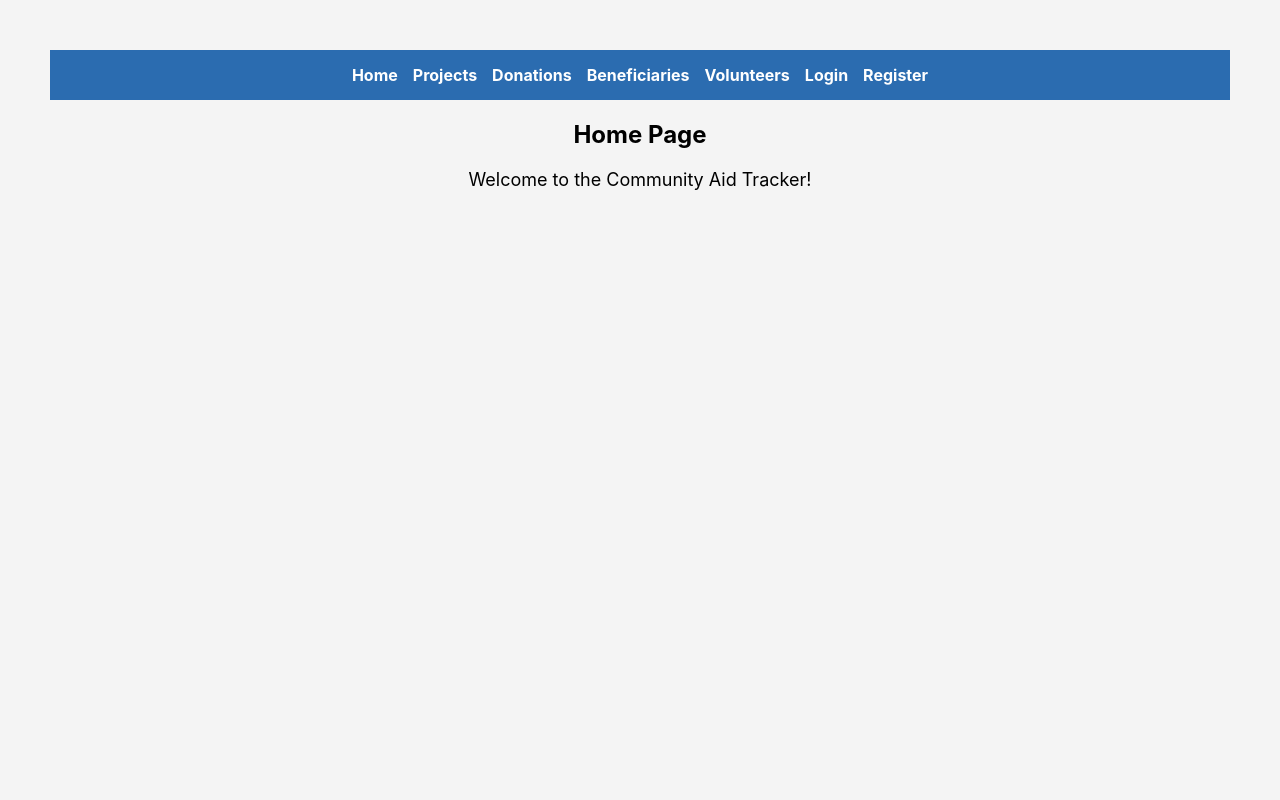
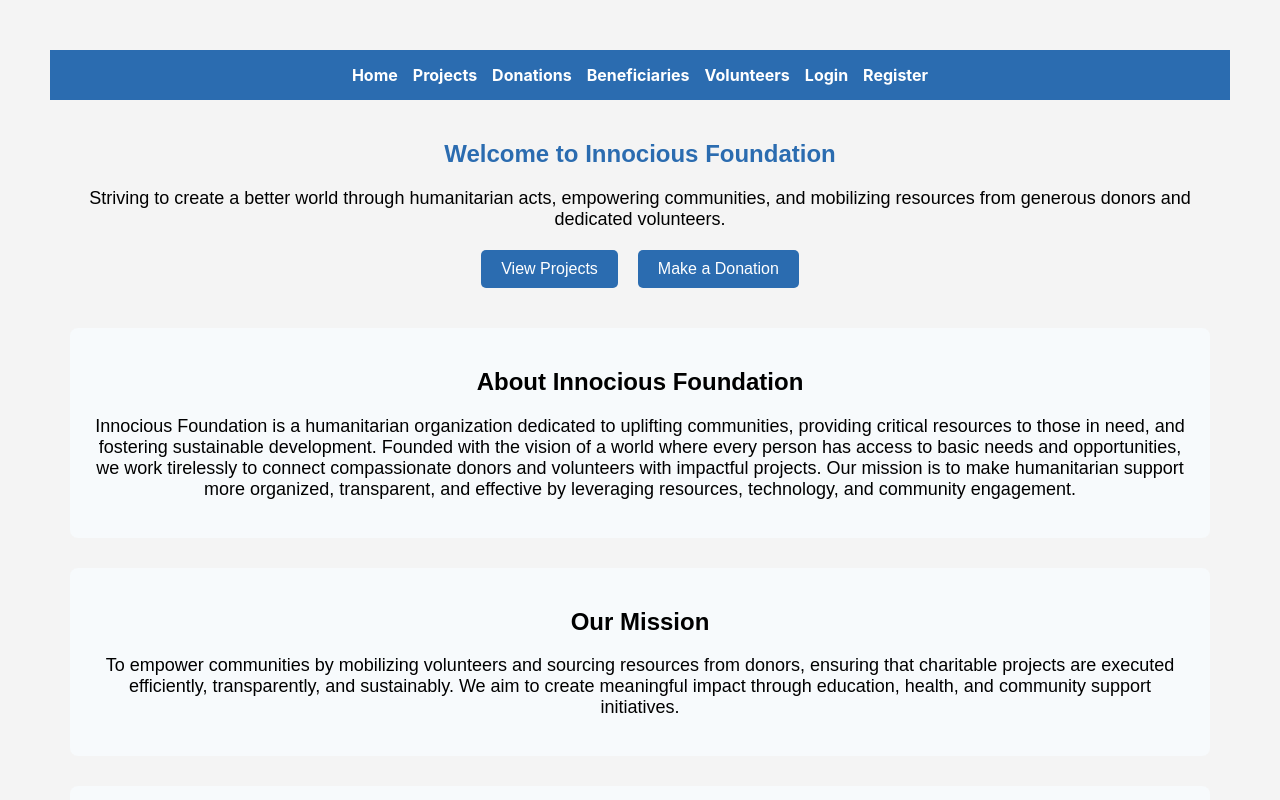
Before and after one commit to Omwami-dev/community-aid-frontend, a React (Create React App) app: page / in a window 1280 px wide. Shown: the top 800 px of the page. Built offline with nearby package versions, Linux system fonts and the light colour scheme.

Commit message:
update homepage with details

```diff
--- a/src/pages/HomePage.js
+++ b/src/pages/HomePage.js
@@ -1,12 +1,80 @@
-import React from "react";
+import React from 'react';
+import { Link } from 'react-router-dom';
 
-function HomePage() {
+const HomePage = () => {
   return (
-    <div>
-      <h2>Home Page</h2>
-      <p>Welcome to the Community Aid Tracker!</p>
+    <div style={{ padding: '20px', fontFamily: 'Arial, sans-serif' }}>
+      {/* Hero Section */}
+      <section style={{ textAlign: 'center', marginBottom: '40px' }}>
+        <h1>Welcome to Innocious Foundation</h1>
+        <p>
+          Striving to create a better world through humanitarian acts, empowering communities,
+          and mobilizing resources from generous donors and dedicated volunteers.
+        </p>
+        <div style={{ marginTop: '20px' }}>
+          <Link to="/projects">
+            <button style={buttonStyle}>View Projects</button>
+          </Link>
+          <Link to="/donations">
+            <button style={buttonStyle}>Make a Donation</button>
+          </Link>
+        </div>
+      </section>
+
+      {/* About Section */}
+      <section style={sectionStyle}>
+        <h2>About Innocious Foundation</h2>
+        <p>
+          Innocious Foundation is a humanitarian organization dedicated to uplifting communities,
+          providing critical resources to those in need, and fostering sustainable development.
+          Founded with the vision of a world where every person has access to basic needs and
+          opportunities, we work tirelessly to connect compassionate donors and volunteers
+          with impactful projects. Our mission is to make humanitarian support more organized,
+          transparent, and effective by leveraging resources, technology, and community engagement.
+        </p>
+      </section>
+
+      {/* Mission Section */}
+      <section style={sectionStyle}>
+        <h2>Our Mission</h2>
+        <p>
+          To empower communities by mobilizing volunteers and sourcing resources from donors,
+          ensuring that charitable projects are executed efficiently, transparently, and sustainably.
+          We aim to create meaningful impact through education, health, and community support initiatives.
+        </p>
+      </section>
+
+      {/* Vision Section */}
+      <section style={sectionStyle}>
+        <h2>Our Vision</h2>
+        <p>
+          A world where every individual and community thrives with access to essential resources,
+          support systems, and opportunities for growth. We envision a society strengthened by
+          compassion, collaboration, and active humanitarian engagement.
+        </p>
+      </section>
     </div>
   );
-}
+};
+
+// Inline styles for simplicity
+const buttonStyle = {
+  padding: '10px 20px',
+  margin: '0 10px',
+  fontSize: '16px',
+  cursor: 'pointer',
+  backgroundColor: '#2b6cb0',
+  color: 'white',
+  border: 'none',
+  borderRadius: '5px',
+};
+
+const sectionStyle = {
+  marginBottom: '30px',
+  padding: '20px',
+  backgroundColor: '#f7fafc',
+  borderRadius: '8px',
+  textAlign: 'center',
+};
 
 export default HomePage;
```
Also changed, not shown: 1 other file (tests, documents, lock files or other folders).
